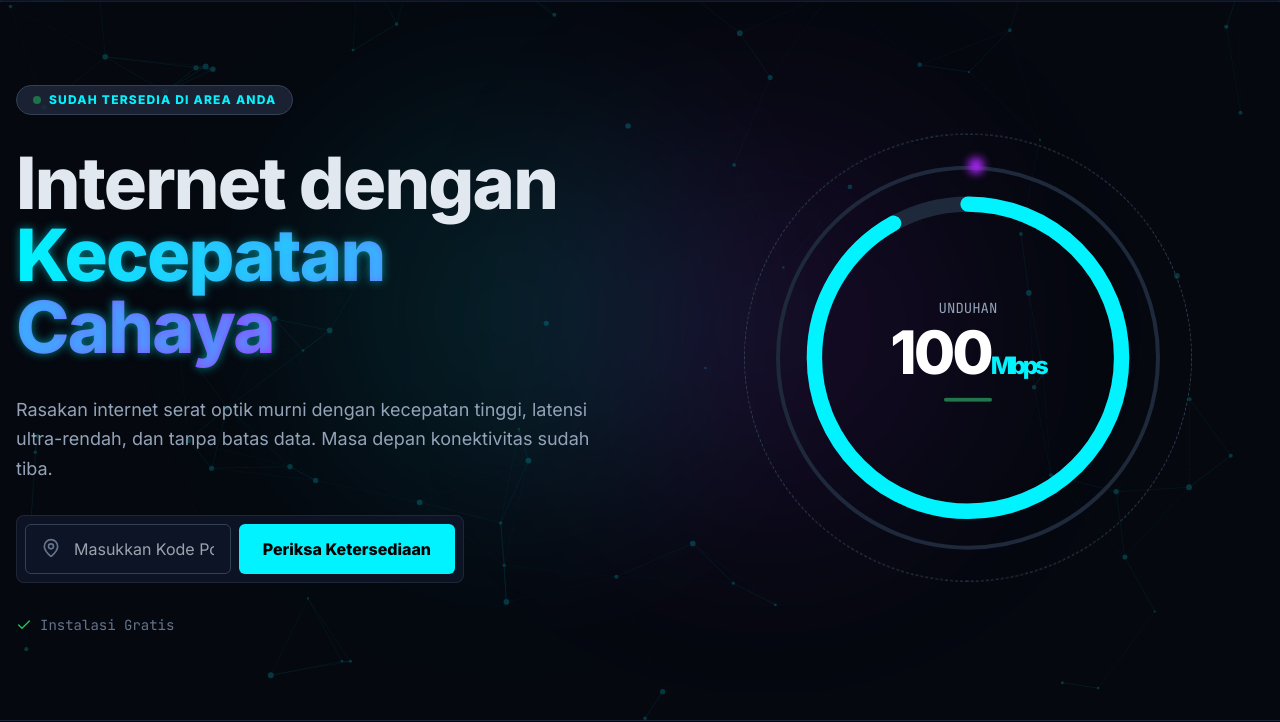
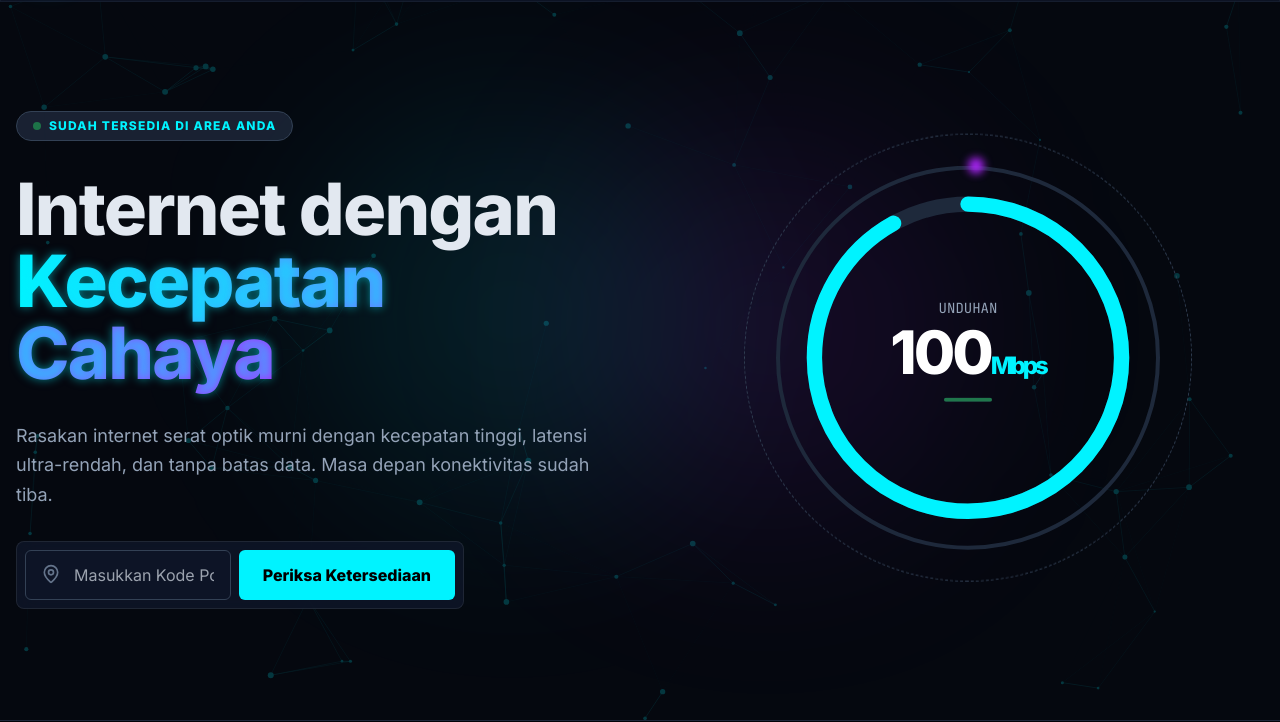
Before and after one commit to reinhard18/gpr, a plain HTML site: page index.html in a window 1280 px wide. Shown: the part 80-802 px from the top of the page. Drawn offline with nearby package versions, Linux system fonts and the light colour scheme.

Commit message:
edit contnt

```diff
--- a/index.html
+++ b/index.html
@@ -162,9 +162,7 @@
                     </button>
                 </div>
 
-                <div class="flex items-center gap-6 text-sm font-mono text-slate-500">
-                    <span class="flex items-center gap-2"><i data-lucide="check" class="text-green-500 w-4 h-4"></i> Instalasi Gratis</span>
-                </div>
+
             </div>
 
             <!-- Right: Visualizer -->
```
